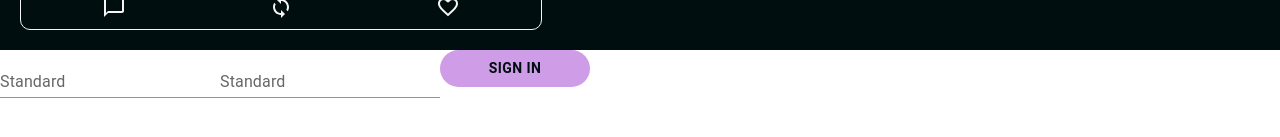
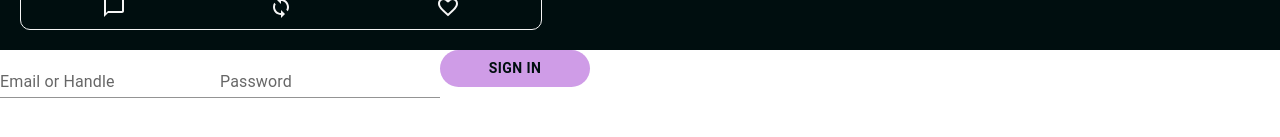
Before and after one commit to codingYank/WolfPack, a React (Create React App) app in the folder frontend/: page / in a window 1280 px wide. Shown: the part 283-420 px from the top of the page. Built offline with nearby package versions, Linux system fonts and the light colour scheme.

Commit message:
login screen

```diff
--- a/frontend/src/screens/LoginScreen.jsx
+++ b/frontend/src/screens/LoginScreen.jsx
@@ -18,8 +18,8 @@ const LoginScreen = () => {
       component='form'
       onSubmit={handleSubmit}
     >
-      <TextField id='userName' label="Standard" variant="standard" onChange={(e) => setUserName(e.target.value)} />
-      <TextField id="password" label="Standard" variant="standard" onChange={(e) => setPassword(e.target.value)} />
+      <TextField id='userName' label="Email or Handle" variant="standard" onChange={(e) => setUserName(e.target.value)} />
+      <TextField id="password" label="Password" variant="standard" onChange={(e) => setPassword(e.target.value)} />
       <Accent3Button >Sign In</Accent3Button>
     </Box>
   )
```
